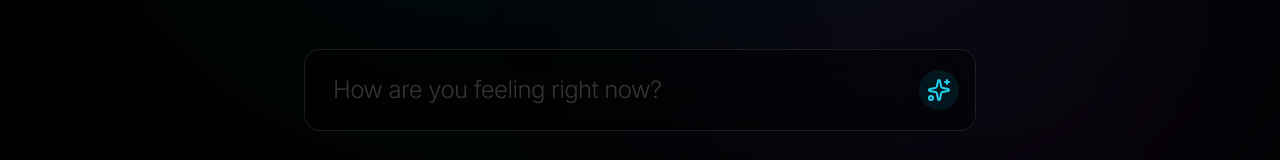
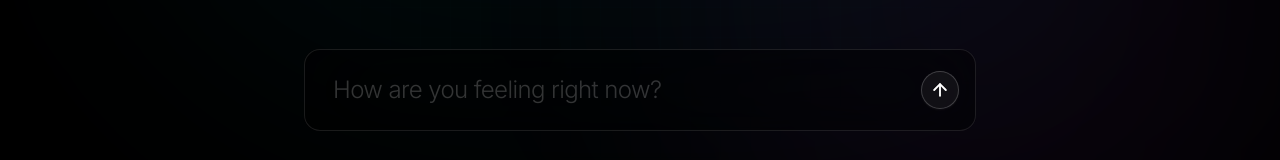
Before and after one commit to mbishopfx/bishoptech-hemisync, a Next.js app: page / in a window 1280 px wide. Shown: the part 503-663 px from the top of the page. Built offline with nearby package versions, Linux system fonts and the light colour scheme; a web font is replaced by a local one.

Commit message:
feat: refine chat submit and add growth goal

```diff
--- a/components/agent/Omnibar.jsx
+++ b/components/agent/Omnibar.jsx
@@ -2,7 +2,7 @@
 
 import React, { useState, useRef, useEffect } from 'react';
 import { motion, AnimatePresence } from 'framer-motion';
-import { Sparkles, Loader2, Play, Pause, X } from 'lucide-react';
+import { ArrowUp, Loader2, Play, Pause, X } from 'lucide-react';
 
 export function Omnibar({ onGenerate, isLoading, currentTrack, agentMessage }) {
   const [mood, setMood] = useState('');
@@ -28,7 +28,7 @@ export function Omnibar({ onGenerate, isLoading, currentTrack, agentMessage }) {
         <div className={`
           relative overflow-hidden transition-all duration-500
           bg-black/40 backdrop-blur-2xl
-          border ${isFocused ? 'border-cyan-500/50 shadow-[0_0_30px_rgba(6,182,212,0.15)]' : 'border-white/10'}
+          border ${isFocused ? 'border-white/35 shadow-[0_0_30px_rgba(255,255,255,0.08)]' : 'border-white/10'}
           rounded-2xl p-1
         `}>
           <input
@@ -57,11 +57,13 @@ export function Omnibar({ onGenerate, isLoading, currentTrack, agentMessage }) {
                 <motion.button
                   key="submit"
                   type="submit"
+                  aria-label="Generate tone"
+                  title="Generate tone"
                   whileHover={{ scale: 1.1 }}
                   whileTap={{ scale: 0.9 }}
-                  className="p-2 rounded-full bg-cyan-500/10 text-cyan-400 hover:bg-cyan-500/20 transition-colors"
+                  className="p-2 rounded-full border border-white/20 bg-white/5 text-white hover:bg-white/10 transition-colors shadow-sm shadow-white/5"
                 >
-                  <Sparkles className="size-6" />
+                  <ArrowUp className="size-5" strokeWidth={2.25} />
                 </motion.button>
               )}
             </AnimatePresence>
```
Also changed, not shown: 1 other file (tests, documents, lock files or other folders).
